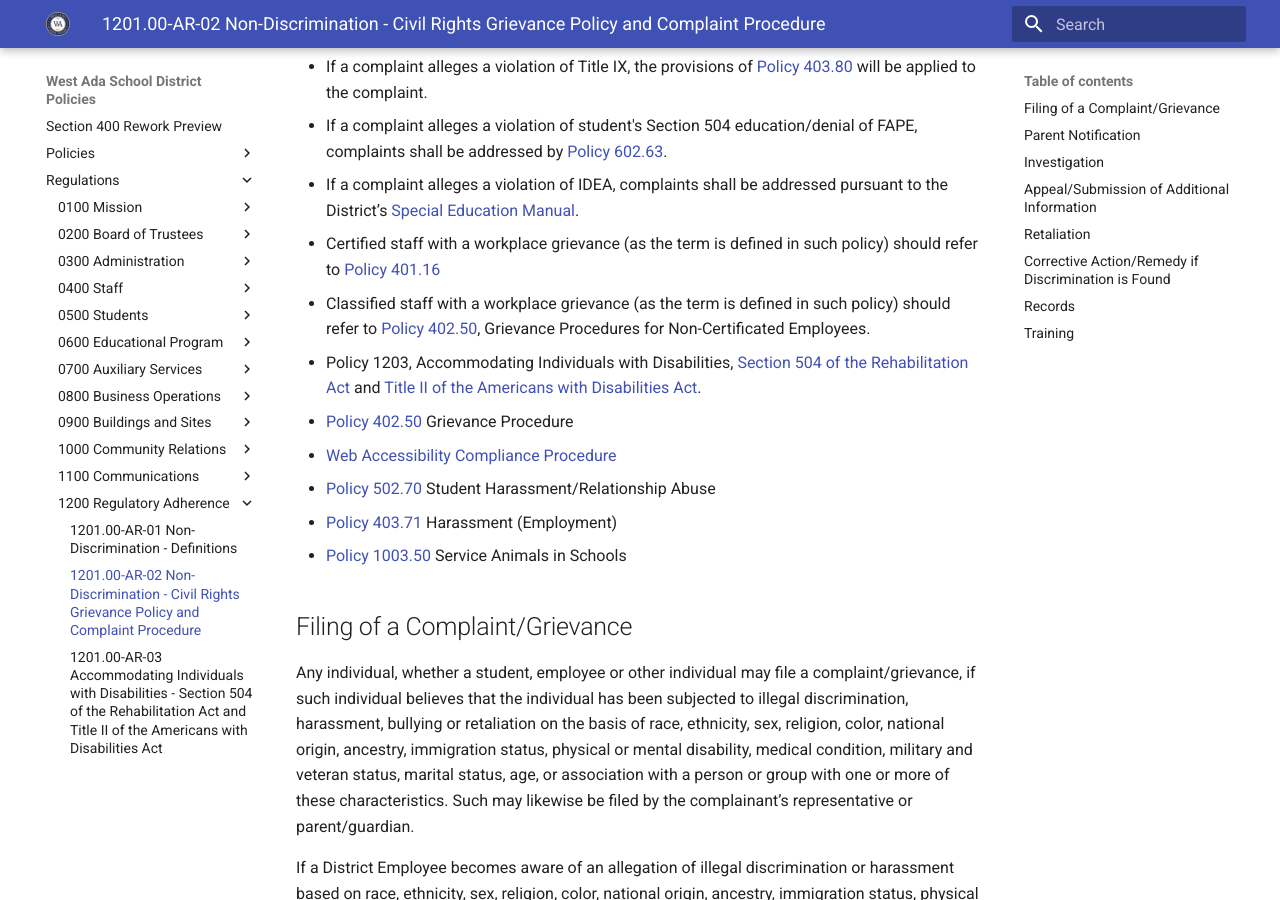
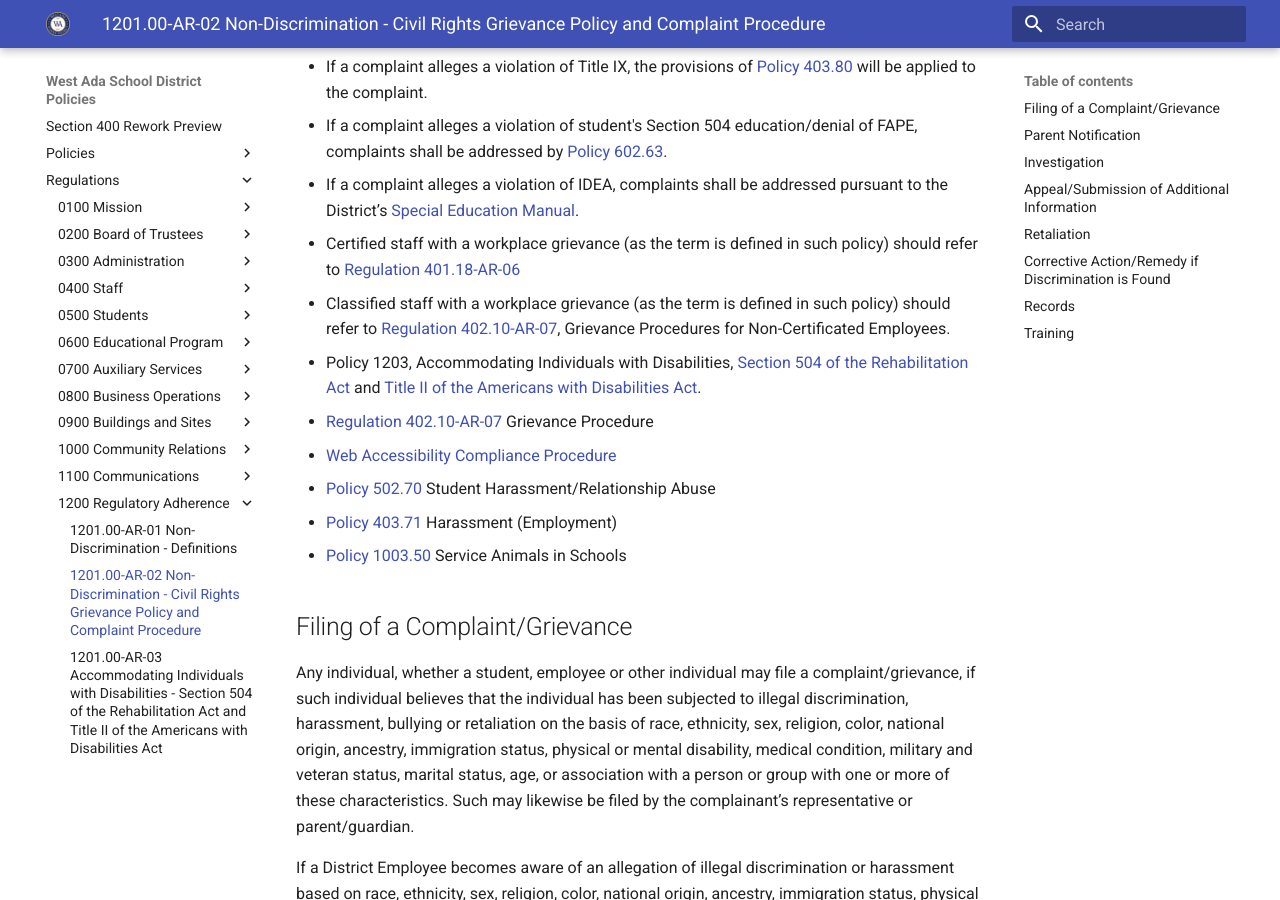
Before and after one commit to westada/section-400-hr-policy-review, an MkDocs documentation site: the page built from docs/regulations/1200-Regulatory-Adherence/1201.00-AR-02.md, in a window 1280 px wide and 900 px high, scrolled down 564 px. Built offline with MkDocs 1.6.1 and Material for MkDocs 9.7.7, drawn with Linux system fonts in a browser that asks for light colours.

Commit message:
fix legal reference bug

```diff
--- a/docs/regulations/1200-Regulatory-Adherence/1201.00-AR-02.md
+++ b/docs/regulations/1200-Regulatory-Adherence/1201.00-AR-02.md
@@ -13,10 +13,10 @@ Numerous types of complaints or grievances are addressed through policies/proced
 - If a complaint alleges a violation of Title IX, the provisions of [Policy 403.80](0403.80.md) will be applied to the complaint.
 - If a complaint alleges a violation of student's Section 504 education/denial of FAPE, complaints shall be addressed by [Policy 602.63](0602.63.md).
 - If a complaint alleges a violation of IDEA, complaints shall be addressed pursuant to the District’s [Special Education Manual](https://core-docs.s3.amazonaws.com/documents/asset/uploaded_file/2699/WASD/2045872/Early_Childhood_Special_Education_Parent_Manual.pdf).
-- Certified staff with a workplace grievance (as the term is defined in such policy) should refer to [Policy 401.16](0401.16.md)
-- Classified staff with a workplace grievance (as the term is defined in such policy) should refer to [Policy 402.50](0402.50.md), Grievance Procedures for Non-Certificated Employees.
+- Certified staff with a workplace grievance (as the term is defined in such policy) should refer to [Regulation 401.18-AR-06](0401.18-AR-06.md)
+- Classified staff with a workplace grievance (as the term is defined in such policy) should refer to [Regulation 402.10-AR-07](0402.10-AR-07.md), Grievance Procedures for Non-Certificated Employees.
 - Policy 1203, Accommodating Individuals with Disabilities, [Section 504 of the Rehabilitation Act](https://www.ada.gov/resources/disability-rights-guide/) and [Title II of the Americans with Disabilities Act](https://www.ada.gov/resources/disability-rights-guide/).
-- [Policy 402.50](0402.50.md) Grievance Procedure
+- [Regulation 402.10-AR-07](0402.10-AR-07.md) Grievance Procedure
 - [Web Accessibility Compliance Procedure](https://www.westada.org/o/wasd/page/web-accessibility-statement)
 - [Policy 502.70](0502.70.md) Student Harassment/Relationship Abuse
 - [Policy 403.71](0403.71.md) Harassment (Employment)
--- a/mkdocs.yml
+++ b/mkdocs.yml
@@ -23,17 +23,16 @@ plugins:
       cover_title: West Ada School District
       cover_subtitle: Policy Manual
       cover_logo: docs/img/logo.png
-      # custom_template_path: TEMPLATES PATH
       toc_title: Table of Contents
       heading_shift: true
       toc_level: 3
       ordered_chapter_level: 0
       exclude_pages:
          - 'meetings/'
-      output_path: pdf/document.pdf
+      download_link: header
+      output_path: pdf/wasd_policy_manual.pdf
       debug_html: false
       show_anchors: false
-      download_link: header
       verbose: false
       # enabled_if_env: '1'
 extra:
```
Also changed, not shown: docs/policies/0400-Staff/0401.18.md (+1 -1 lines), docs/policies/0400-Staff/0402.10.md (+1 -1 lines), docs/regulations/0400-Staff/0403.71-AR-01.md (+1 -1 lines), docs/regulations/0500-Students/0503.20-AR-04.md (+1 -1 lines).
